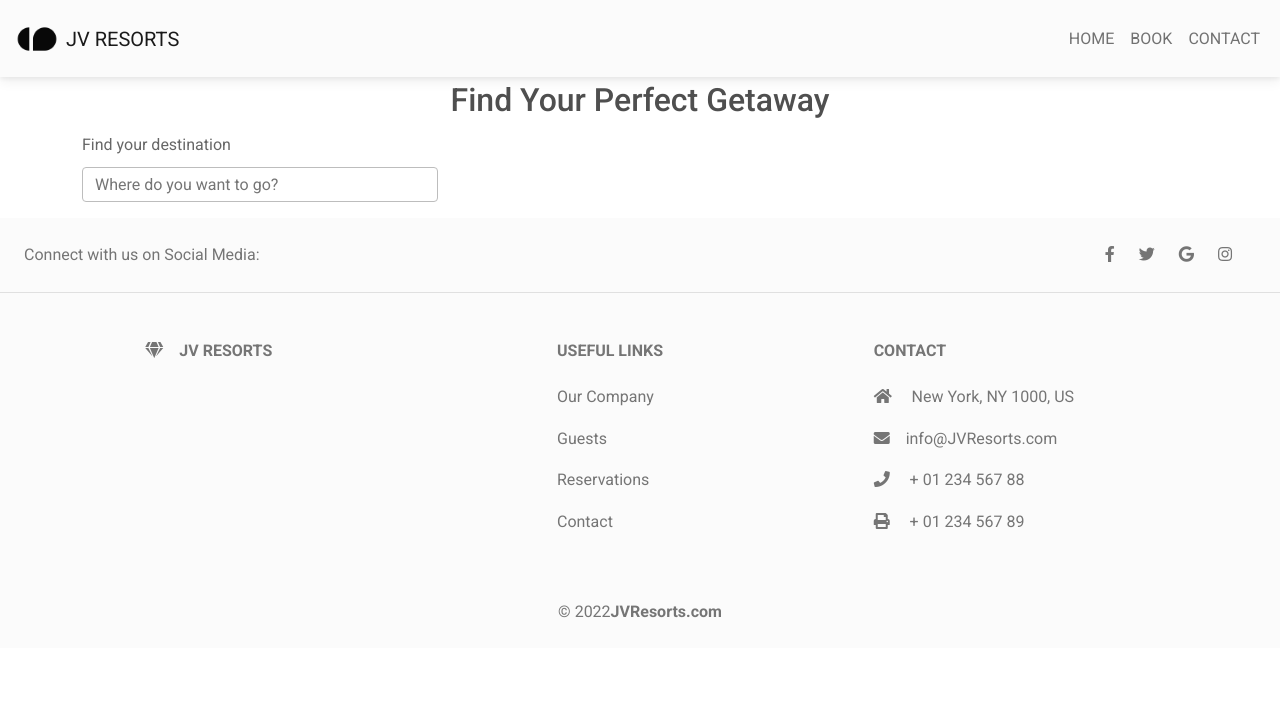
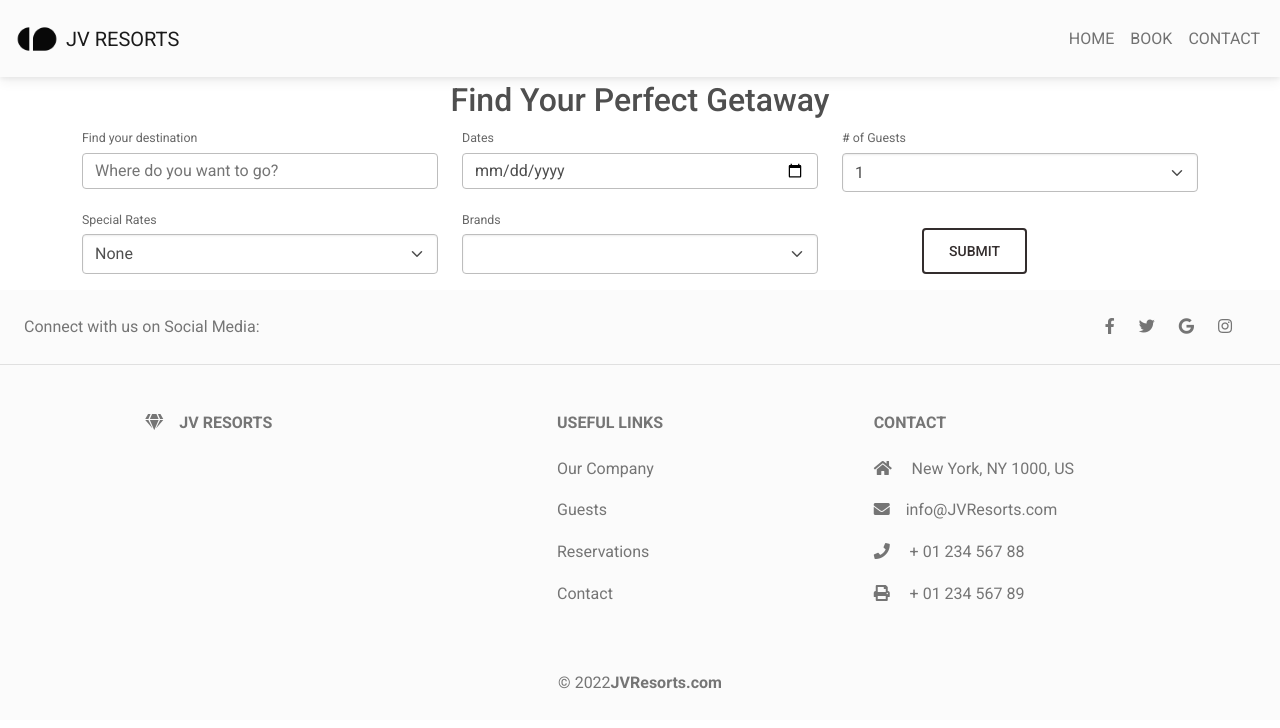
Before and after one commit to jeremyverstegen/hotel-site, a React (Create React App) app: page /book in a window 1280 px wide. Shown: the top 728 px of the page. Built offline with nearby package versions, Linux system fonts and the light colour scheme.

Commit message:
Reservation Component Form

```diff
--- a/src/components/Reservation/Reservation.js
+++ b/src/components/Reservation/Reservation.js
@@ -1,5 +1,7 @@
 import React, { Component } from 'react';
 import { Form, FormGroup, Label, Input } from 'reactstrap';
+import { MDBBtn } from 'mdb-react-ui-kit';
+import './reservation.css'
 
 class Reservation extends Component {
     render() {
@@ -10,16 +12,49 @@ class Reservation extends Component {
                     <div className='col'>
                         <Form>
                             <FormGroup>
-                                <Label for='destination' size='lg'>Find your destination</Label>
-                                <Input type='text' name='text' id='text' placeholder='Where do you want to go?'/>
+                                <Label for='destination' size='sm'>Find your destination</Label>
+                                <Input type='text' name='destination' id='destination' placeholder='Where do you want to go?'/>
+                            </FormGroup>
+                            <FormGroup>
+                                <Label for='destination' size='sm'>Special Rates</Label>
+                                <Input type='select' name='rates' id='rates'>
+                                    <option>None</option>
+                                    <option>Employee</option>
+                                    <option>Government & Military</option>
+                                    <option>Senior Discount</option>
+                                </Input>
                             </FormGroup>
                         </Form>
                     </div>
                     <div className='col'>
-
+                        <Form>
+                            <FormGroup>
+                                <Label for='destination' size='sm'>Dates</Label>
+                                <Input type='date' name='dates' id='dates' placeholder='Select Dates'/>
+                            </FormGroup>
+                            <FormGroup>
+                                <Label for='destination' size='sm'>Brands</Label>
+                                <Input type='select' name='brands' id='brands' />
+                            </FormGroup>
+                        </Form>
                     </div>
                     <div className='col'>
-
+                        <Form>
+                            <FormGroup>
+                                <Label for='destination' size='sm'># of Guests</Label>
+                                <Input type='select' name='guests' id='rooms/guests'>
+                                    <option>1</option>
+                                    <option>2</option>
+                                    <option>3</option>
+                                    <option>4</option>
+                                    <option>5</option>
+                                    <option>6</option>
+                                    <option>7</option>
+                                    <option>8</option>
+                                </Input>
+                            </FormGroup>
+                            <MDBBtn className='btn' size='lg' outline color='dark'>Submit</MDBBtn>
+                        </Form>
                     </div>
                 </div>
             </div>
--- /dev/null
+++ b/src/components/Reservation/reservation.css
@@ -0,0 +1,4 @@
+.btn {
+    margin-top: 20px;
+    margin-left: 5rem;
+}
```
